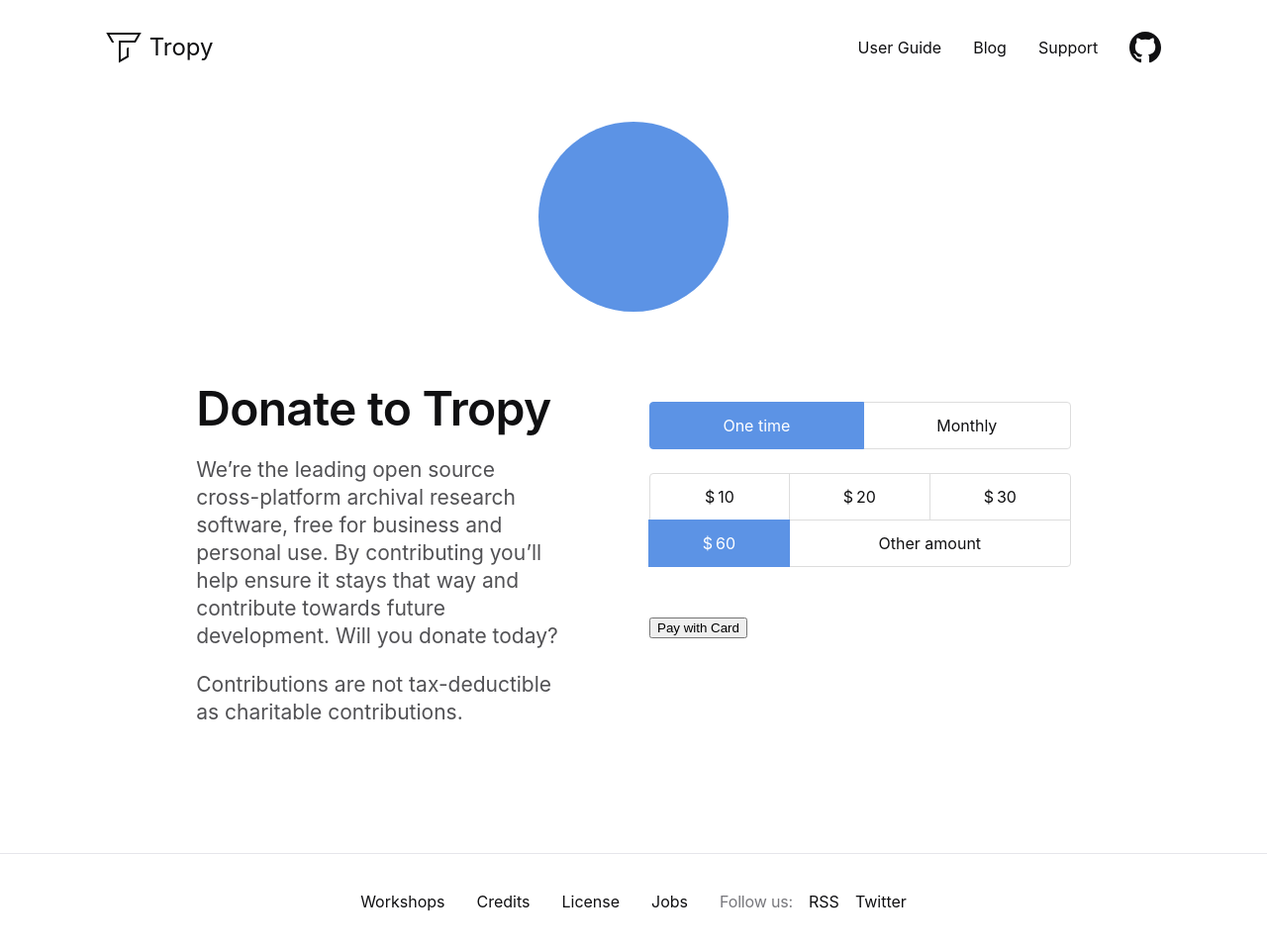
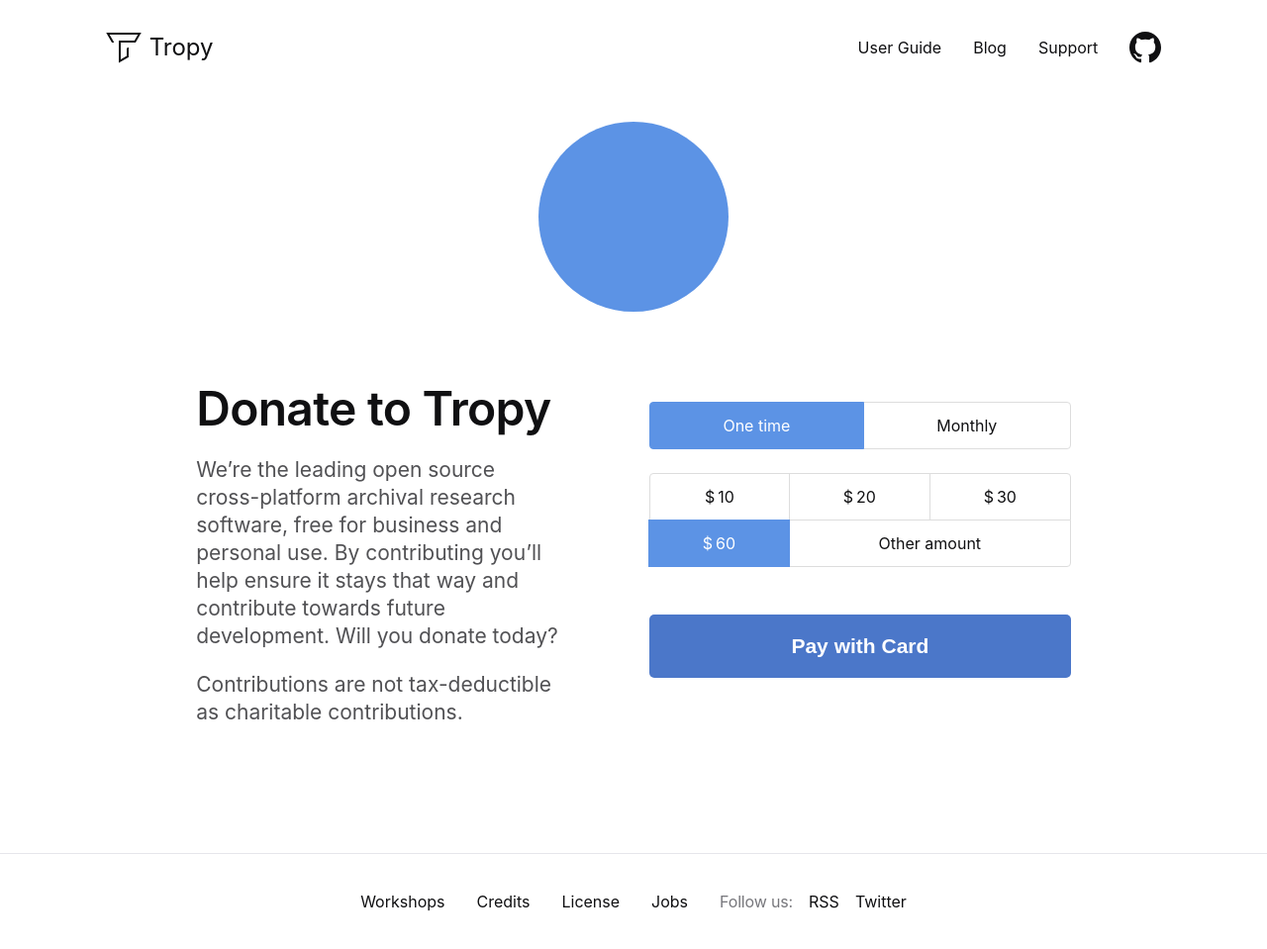
Before and after one commit to tropy/tropy.github.io, a Jekyll site: the page built from donate.html, in a window 1280 px wide. Shown: the whole page at 99% size. Built offline with Jekyll 4.4.1, drawn with Linux system fonts in a browser that asks for light colours.

Commit message:
Style submit button.

```diff
--- a/assets/stylesheets/_buttons.scss
+++ b/assets/stylesheets/_buttons.scss
@@ -12,11 +12,19 @@
   text-align: center;
   border: 1px solid transparent;
   cursor: pointer;
+
+  &:hover {
+    text-decoration: none;
+  }
 }
 
 .btn-lg {
   padding: 11px 16px;
   border-radius: 4px;
+}
+
+.btn-xl {
+  padding: 19px 24px;
 }
 
 .btn-check {
--- a/assets/stylesheets/_donate.scss
+++ b/assets/stylesheets/_donate.scss
@@ -121,4 +121,33 @@
       }
     }
   }
+
+  .btn-donate {
+    display: block;
+    width: 100%;
+    font-size: $font-size-large;
+    font-weight: 600;
+    color: $white;
+    background-color: mix($blue, $blue-dark, 50%);
+    border-radius: 5px;
+    transition:
+      background-color 0.15s ease-in-out,
+      box-shadow 0.15s ease-in-out;
+
+    @media (hover: hover) {
+      &:hover {
+        background-color: $blue;
+      }
+
+      @include focus-visible {
+        outline: none;
+        box-shadow: 0 0 0 2px  $blue;
+        background-color: $blue;
+      }
+
+      &:active {
+        background-color: mix($blue, $blue-dark, 50%);
+      }
+    }
+  }
 }
--- a/assets/stylesheets/home/_hero.scss
+++ b/assets/stylesheets/home/_hero.scss
@@ -104,10 +104,6 @@
       border-color 0.15s ease-in-out,
       box-shadow 0.15s ease-in-out;
 
-    &:hover {
-      text-decoration: none;
-    }
-
     @media (hover: hover) {
       &:hover {
         color: $blue;
--- a/donate.html
+++ b/donate.html
@@ -42,9 +42,7 @@
           <input id="monthly-amount-5" class="btn-check" type="radio" name="monthly-amount" value="other">
           <label class="btn btn-lg btn-form other" for="monthly-amount-5">Other amount</label>
         </div>
-        <p>
-          <button type="submit">Pay with Card</button>
-        </p>
+        <button class="btn btn-xl btn-donate" type="submit">Pay with Card</button>
       </form>
     </tpy-donations>
   </div>
```
